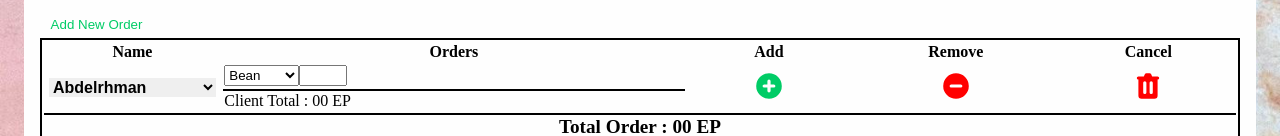
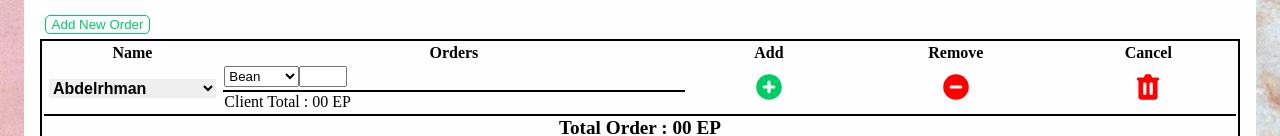
Before and after one commit to mohamedla/Bootstrap5, a plain HTML site: page Orders/index.html in a window 1280 px wide. Shown: the part 347-483 px from the top of the page. Drawn offline with Linux system fonts and the light colour scheme.

Commit message:
Edit Styles By MoAsh

```diff
--- a/Orders/style.css
+++ b/Orders/style.css
@@ -63,12 +63,13 @@ body {
 
 .addOrder {
   margin: 5px;
+  border: 1px solid #00CC66;
+  border-radius: 5px;
 }
 
 .addOrder:hover{
   background-color: #00CC66;
   color: #fefefe;
-  border-radius: 5px;
   padding: 5px;
 }
 
```
